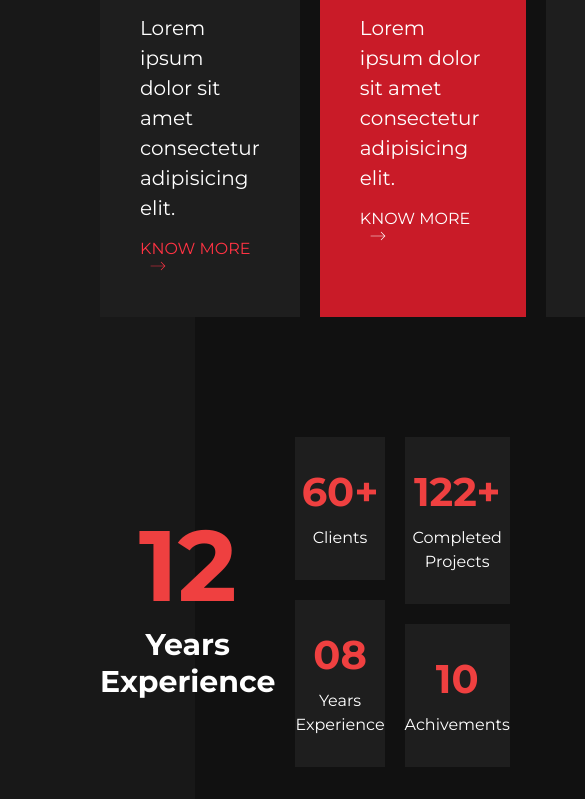
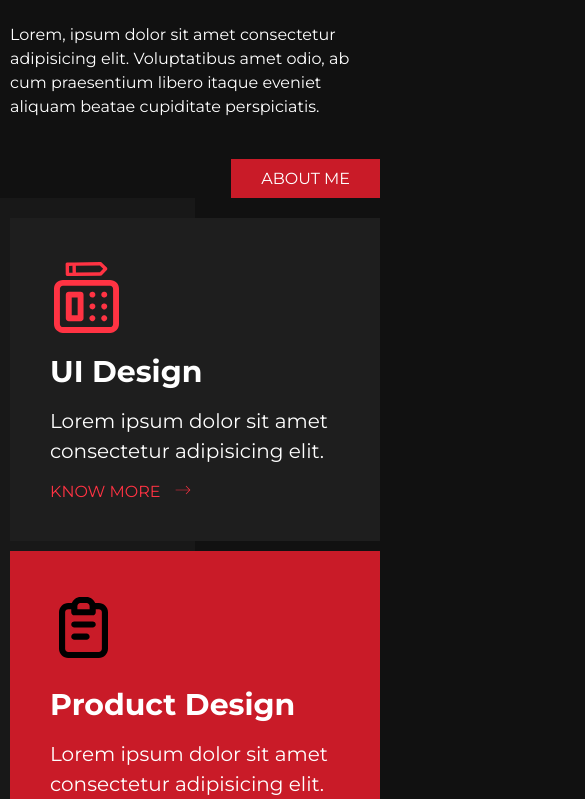
Before and after one commit to gautamnath-in/visual_designer, a plain HTML site: page index.html in a window 390 px wide. Shown: the part 886-1685 px from the top of the page, 585 px wide, since content can reach past the window. Drawn offline with Linux system fonts and the light colour scheme.

Commit message:
responsive chnages

```diff
--- a/assets/css/style.css
+++ b/assets/css/style.css
@@ -382,3 +382,49 @@ footer .ribbon {
 .social-media a#y-tube {
     background-position: -559px -339px;
 }
+
+@media (max-width:991px) {
+
+    .default-padding,
+    .default-padding-two {
+        padding: 20px 10px 0;
+    }
+
+    navbar,
+    .border-wrap,
+    .main-menu ul,
+    .hero-welcome,
+    .our-task,
+    .experiences,
+    projects,
+    .section-title,
+    .section-cards,
+    .invite-offer,
+    footer .menu-items {
+        display: flex;
+        flex-wrap: wrap;
+        justify-content: space-between;
+        flex-direction: column;
+        align-items: flex-start;
+        gap: 10px
+    }
+
+    .experiences {
+        flex-direction:
+            initial;
+        justify-content: space-evenly;
+    }
+
+    .border-wrap {
+        padding-bottom: 10px
+    }
+
+    .invite-offer,
+    footer .menu-items {
+        padding: 10px
+    }
+
+    navbar {
+        box-shadow: inset 0 -1px 3px rgba(255, 255, 255, 0.5);
+    }
+}
```
